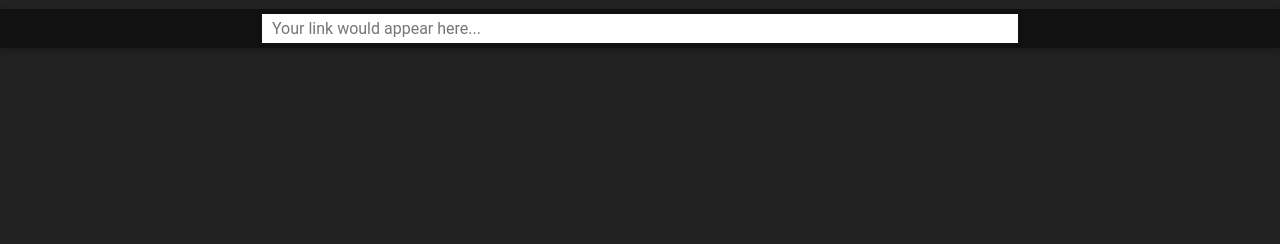
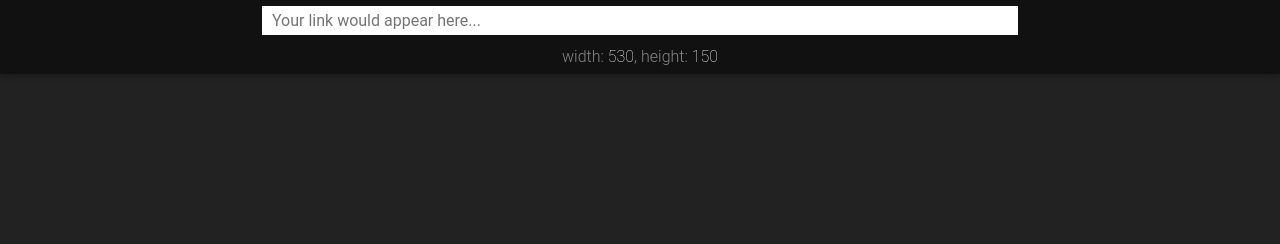
Before and after one commit to Snazzah/Discord.FM-Widget, a plain HTML site: page index.html in a window 1280 px wide. Shown: the part 556-800 px from the top of the page. Drawn offline with nearby package versions, Linux system fonts and the light colour scheme.

Commit message:
Add Dimentions

```diff
--- a/index.html
+++ b/index.html
@@ -43,7 +43,8 @@
         <span><input type="checkbox" id="marquee" onclick="DFMW.genLink()"/>Always Use Marquee</span>
       </div>
       <div class="output">
-        <input id="outputlink" placeholder="Your link would appear here...">
+        <input id="outputlink" placeholder="Your link would appear here..."><br>
+        <span>width: <b>530</b>, height: <b>150</b><span>
       </div>
     </div>
   </body>
--- a/widget.css
+++ b/widget.css
@@ -152,6 +152,7 @@ input {
    border: none;
    font-family: Roboto;
    width: 60%;
+   margin: 10px 0;
 }
 input[type="checkbox"] {
    width: initial;
@@ -160,6 +161,14 @@ input[type="checkbox"] {
   color: #fff;
   font-weight: bold;
   -webkit-app-region: no-drag;
+}
+span {
+  font-family: Roboto;
+}
+span b {
+  font-family: Roboto;
+  color: #fff;
+  font-weight: lighter;
 }
 
 footer p {
```
